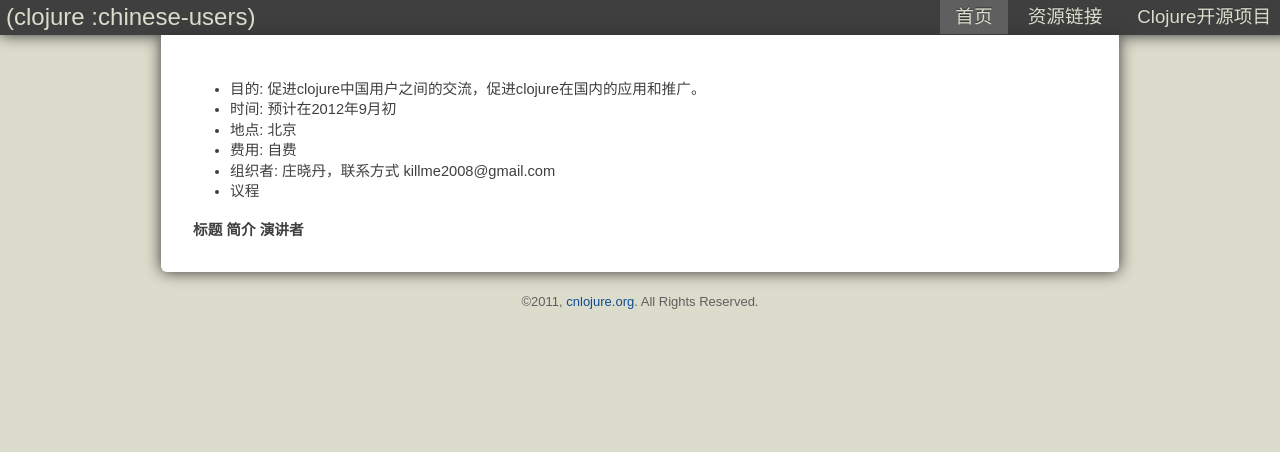
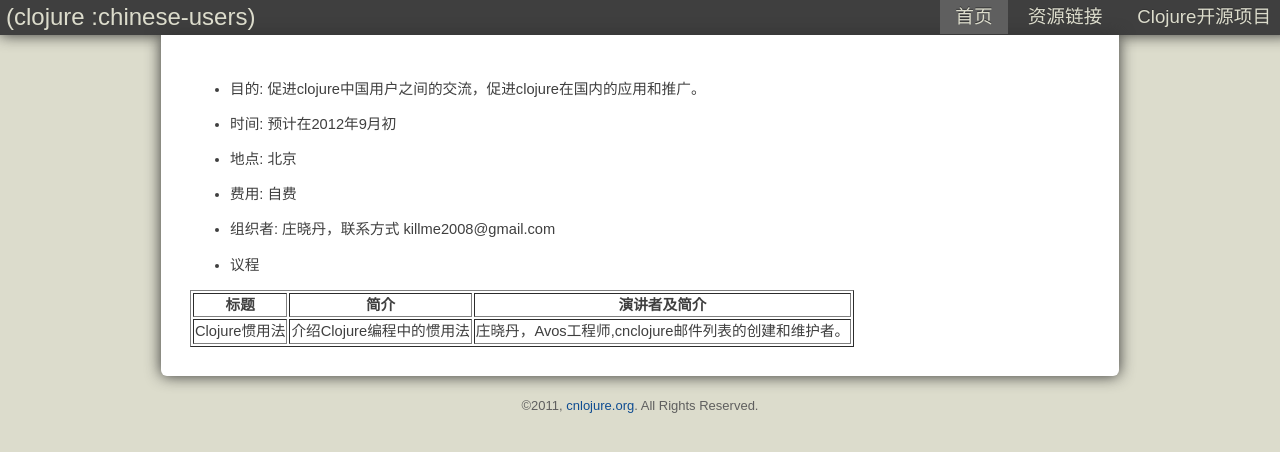
Before and after one commit to cnlojure/cnlojure.github.com, a Jekyll site: the page built from cnclojure-20128.markdown, in a window 1280 px wide. Shown: the top 452 px of the page. Built offline with Jekyll 4.4.1, drawn with Linux system fonts in a browser that asks for light colours; some web fonts are replaced.

Commit message:
添加下半年活动页

```diff
--- a/cnclojure-20128.markdown
+++ b/cnclojure-20128.markdown
@@ -5,16 +5,26 @@ nav_item: home
 ---
 
  * 目的: 促进clojure中国用户之间的交流，促进clojure在国内的应用和推广。
+
  * 时间: 预计在2012年9月初
+
  * 地点: 北京
+
  * 费用: 自费
+
  * 组织者: 庄晓丹，联系方式 killme2008@gmail.com
+
  * 议程
 
-<table>
+<table border=1>
   <tr>
      <th>标题</th>
 	 <th>简介</th>
-	 <th>演讲者</th>
+	 <th>演讲者及简介</th>
+  </tr>
+  <tr>
+     <td>Clojure惯用法</td>
+	 <td>介绍Clojure编程中的惯用法</td>
+	 <td>庄晓丹，Avos工程师,cnclojure邮件列表的创建和维护者。</td>
   </tr>
 </table>
```
